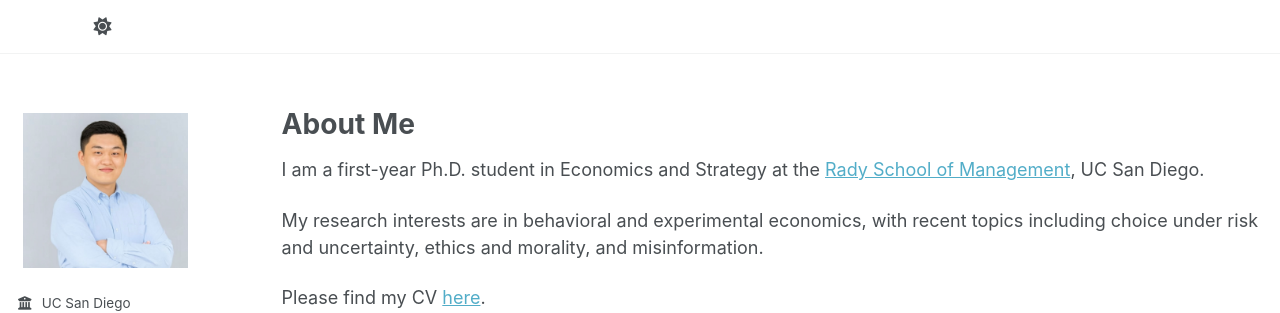
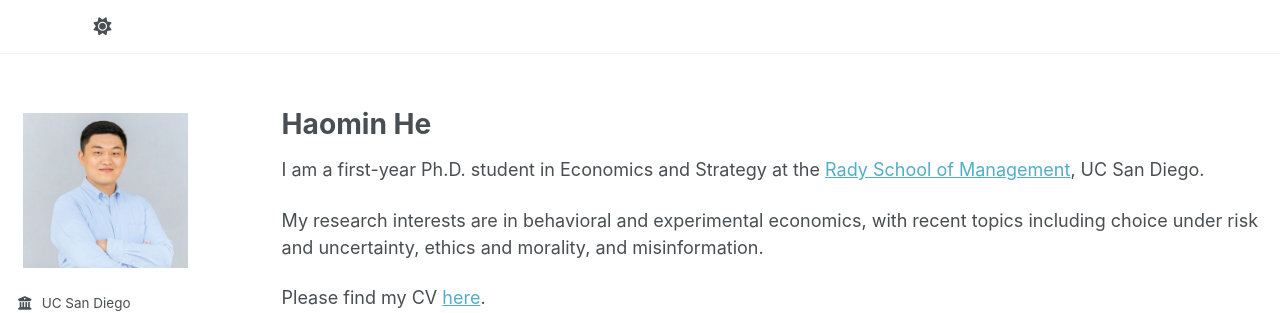
Before and after one commit to haomin-he/haomin-he.github.io, a Jekyll site: the page built from _pages/about.md, in a window 1280 px wide and 1392 px high. Shown: the top 313 px of the window. Built offline with Jekyll 4.4.1, drawn with Linux system fonts in a browser that asks for light colours; a script bundle is joined from its source files by our own code; a style sheet for code colours, icons or effects is not loaded.

Commit message:
Update about.md

```diff
--- a/_pages/about.md
+++ b/_pages/about.md
@@ -1,7 +1,7 @@
 ---
 layout: archive
 permalink: /
-title: "About Me"
+title: "Haomin He"
 author_profile: true
 redirect_from:
   - /about/
```
